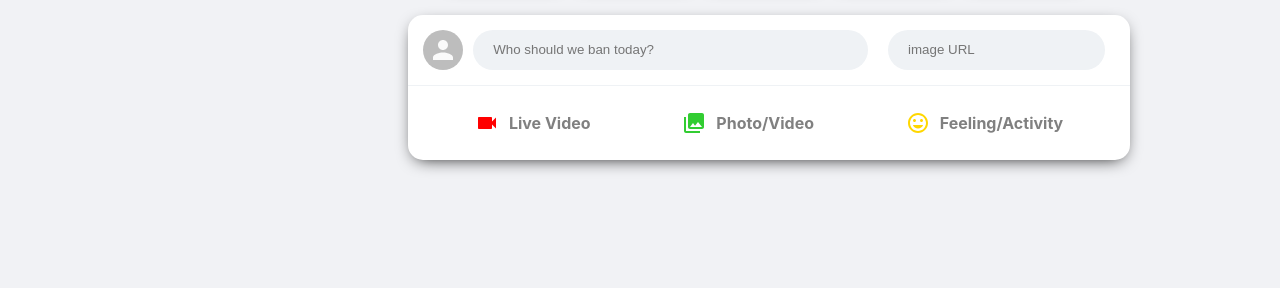
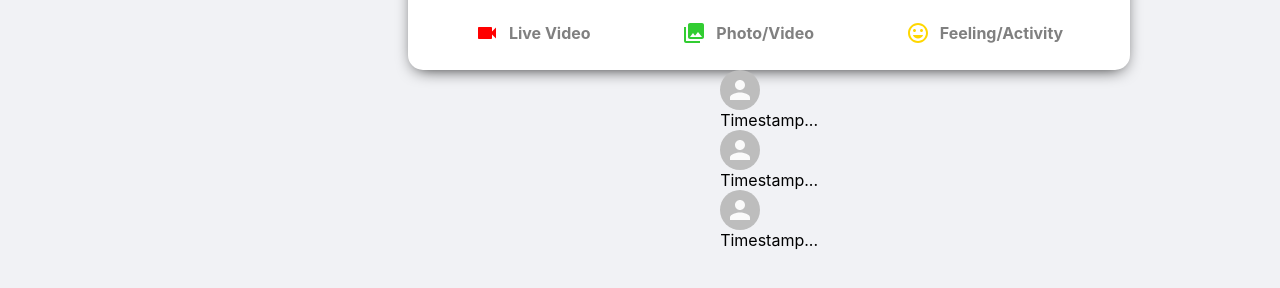
Before and after one commit to nathanpeter636/zuckbook_build, a React (Create React App) app: page / in a window 1280 px wide. Shown: the part 506-794 px from the top of the page. Built offline with nearby package versions, Linux system fonts and the light colour scheme.

Commit message:
added hooks to message sender form, creating post comp

```diff
--- a/src/Feed.js
+++ b/src/Feed.js
@@ -2,6 +2,7 @@ import React from 'react'
 
 import "./Feed.css"
 import MessageSender from './MessageSender'
+import Post from './Post'
 import StoryReel from './StoryReel'
 
 
@@ -11,6 +12,12 @@ function Feed() {
         <div className="feed">
             <StoryReel/>
             <MessageSender/>
+
+            <Post/>
+            <Post/>
+            <Post/>
+
+
         </div>
     )
 }
--- a/src/MessageSender.js
+++ b/src/MessageSender.js
@@ -12,11 +12,24 @@ import InsertEmoticonIcon from '@material-ui/icons/InsertEmoticon';
 
 function MessageSender() {
 
-    // const [input, setInput] = useState
+    const [input, setInput] = useState('');
+
+
+    const [image, setImageUrl] = useState('');
+
+
+
 
     const handleSubmit = (e) => {
         e.preventDefault()
+
+        setInput('');
+        setImageUrl('');
     }
+
+
+
+
 
 
 
@@ -28,8 +41,8 @@ function MessageSender() {
 
 
             <form action="">
-            <input className="messageSender__input" type="text" placeholder="Who should we ban today?"/>
-            <input placeholder="image URL"/>
+            <input value={input} onChange={(e) => setInput(e.target.value)} className="messageSender__input" type="text" placeholder="Who should we ban today?"/>
+            <input value={image} onChange={(e) => setImageUrl(e.target.value)}placeholder="image URL"/>
 
 
             <button onClick={handleSubmit}>  Hidden Submit </button>
--- /dev/null
+++ b/src/Post.js
@@ -0,0 +1,31 @@
+import React from 'react'
+
+
+import Avatar from "@material-ui/core/Avatar";
+
+
+import "./Post.css"
+
+function Post({profilePic, image, username, timestamp, message}) {
+    return (
+        <div className="post">
+
+<div className="posts__top">
+            <Avatar src={profilePic}/>
+
+            <div className="post__topInfo">
+
+            <h3>{username}</h3>
+
+            <p>Timestamp...</p>
+
+
+            </div>
+
+
+            </div>
+        </div>
+    )
+}
+
+export default Post
```
Also changed, not shown: src/Post.css (added), 1 other file (tests, documents, lock files or other folders).
